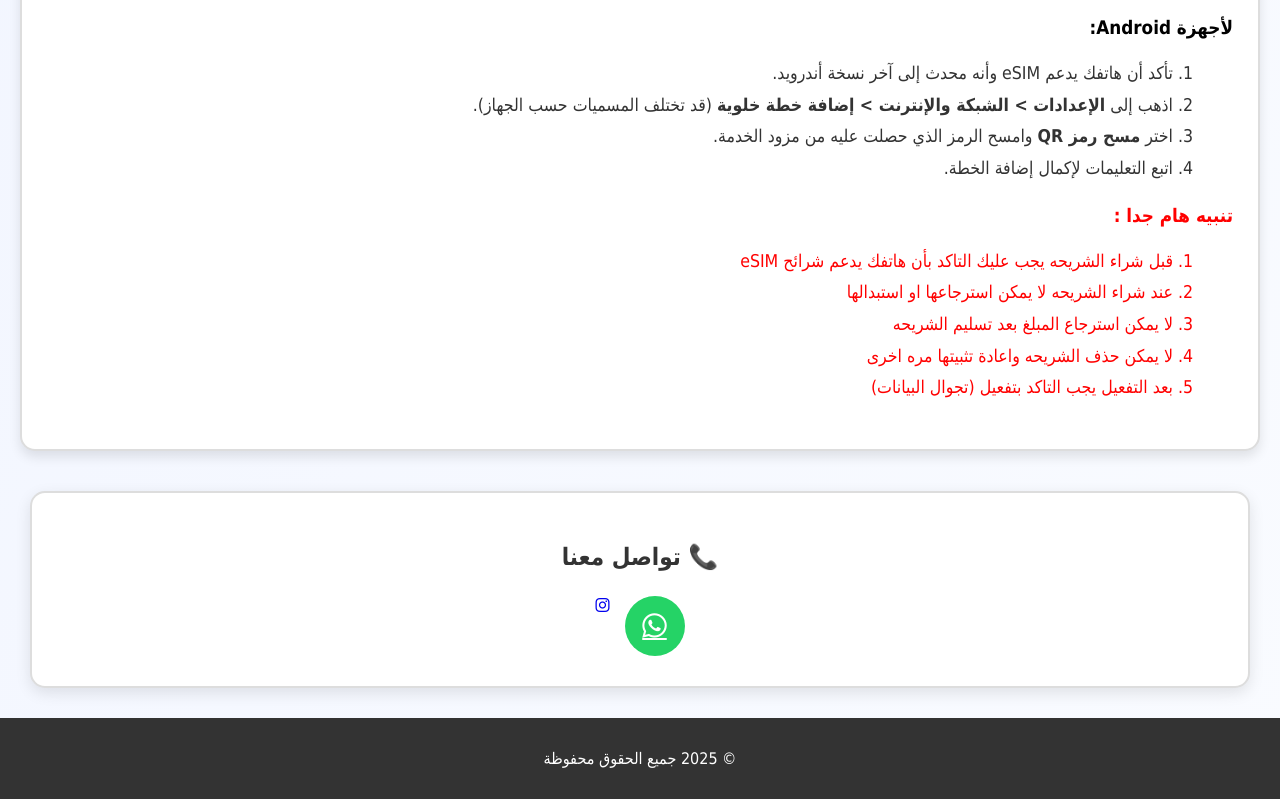
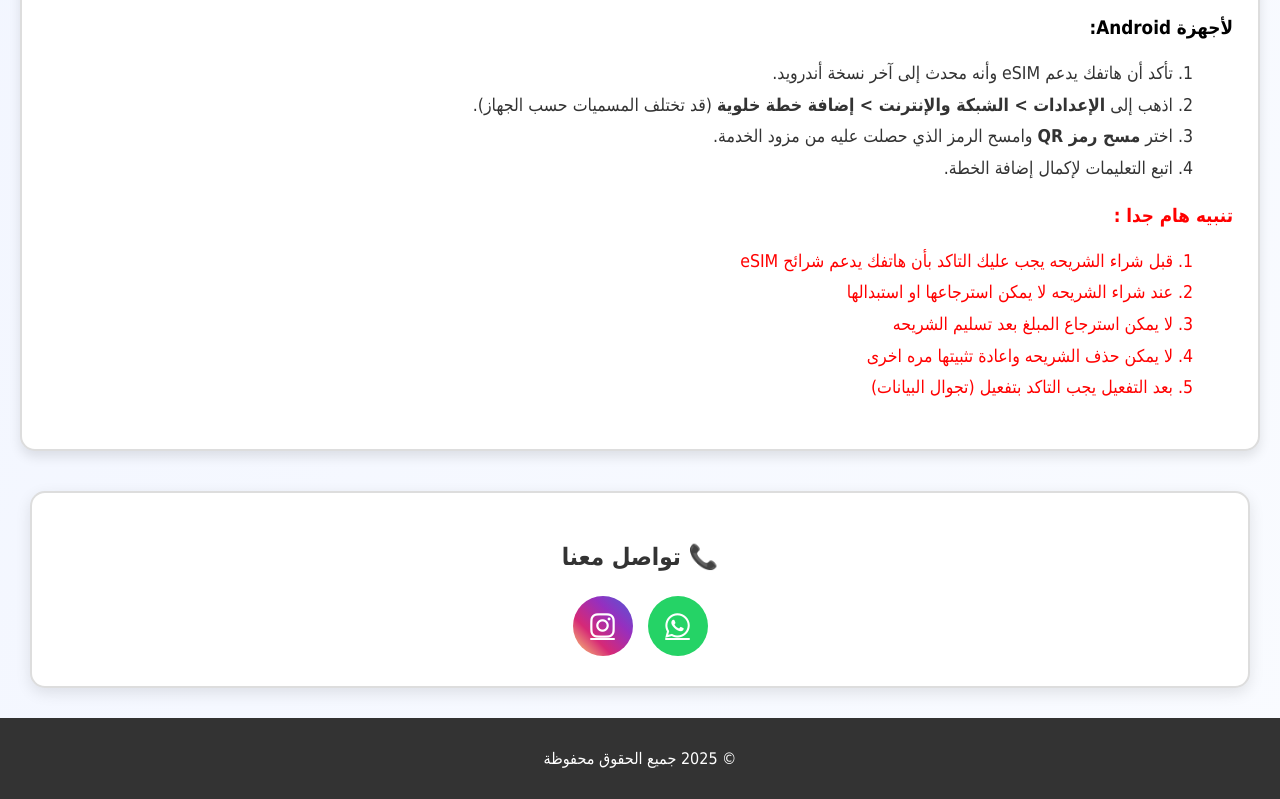
Before and after one commit to moh770077/my-website, a plain HTML site: page index.html in a window 1280 px wide. Shown: the part 1330-2129 px from the top of the page. Drawn offline with Linux system fonts and the light colour scheme.

Commit message:
Update index.html

```diff
--- a/index.html
+++ b/index.html
@@ -306,7 +306,7 @@
     </a>
 
     <!-- إنستغرام -->
-    <a href="https://www.instagram.com/speed_esim/profilecard/?igsh=ZXFpdXU3MTJvcTRx">
+    <a href="https://www.instagram.com/speed_esim/profilecard/?igsh=ZXFpdXU3MTJvcTRx" target="_blank" class="social-link instagram">
       <i class="fa-brands fa-instagram"></i>
     </a>
 
```
